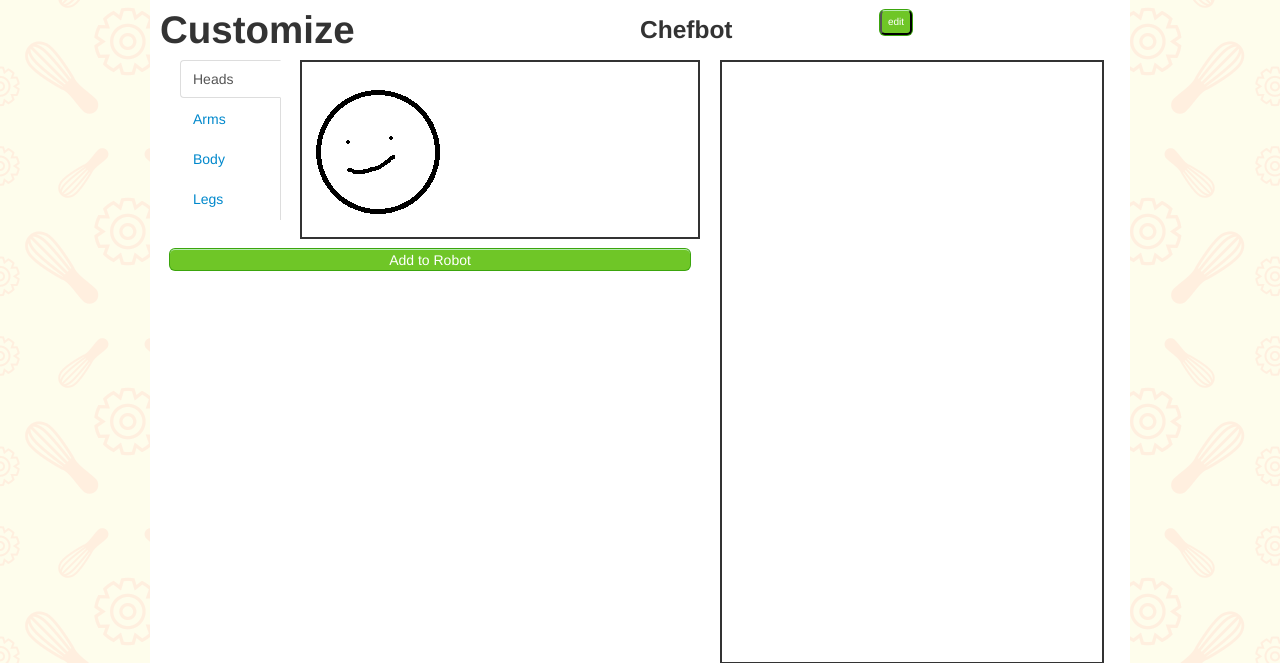
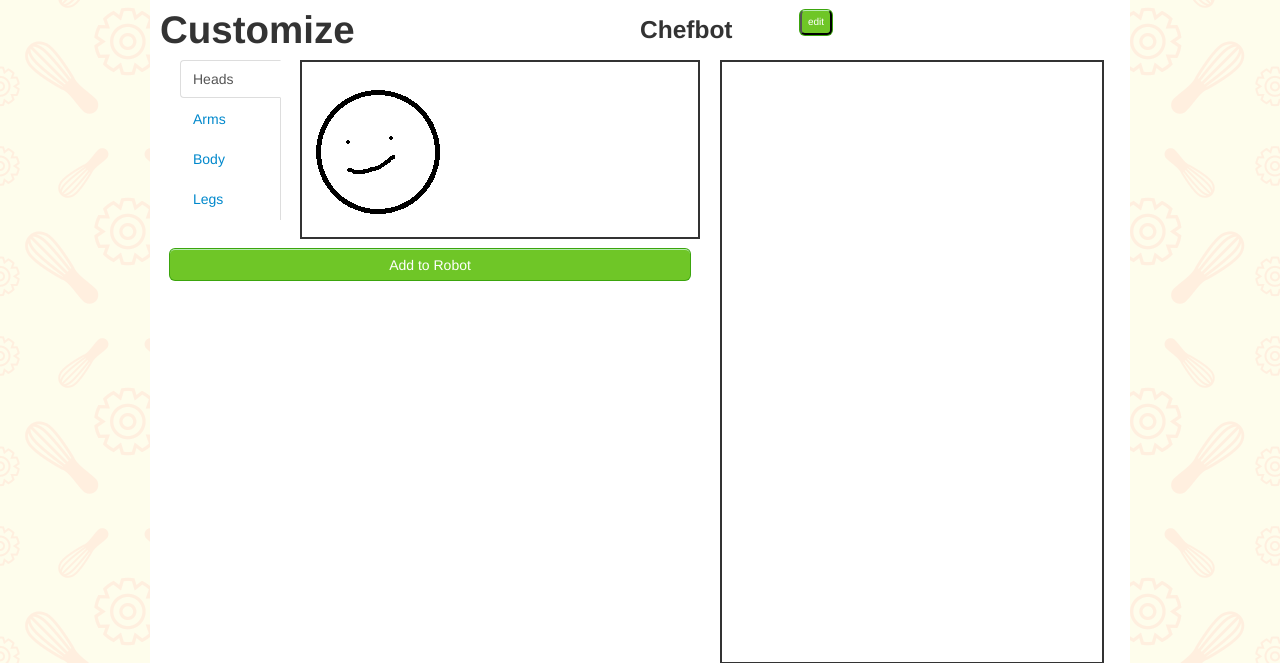
Before and after one commit to krushton/botsnpans, a PHP site: page /edit-robot.html in a window 1280 px wide. Shown: the part 60-723 px from the top of the page. Run offline with PHP 8.4, Linux system fonts and the light colour scheme.

Commit message:
Minor aesthetic updates

```diff
--- a/basic-bp/css/edit-robot.css
+++ b/basic-bp/css/edit-robot.css
@@ -31,9 +31,13 @@ button, #editNameBtn {
 	border-width: 2px;
 }
 #newName{
-	margin-bottom: 10px;
+	margin-bottom: 5px;
 	margin-top:10px;
 }
 #change{
 	margin: 10px;
+	padding: 5px;
 }
+#nameUpdated {
+	margin-bottom: 5px;
+}
--- a/basic-bp/edit-robot.html
+++ b/basic-bp/edit-robot.html
@@ -29,15 +29,16 @@
             <div class ="span6">
               <h1 id="title">Customize</h1>
             </div>
-            <div id="robotName" class = 'span3'>
+            <div id="robotName" class = 'span2'>
               <h3 id="userName">Chefbot</h3>
             </div>
-            <div class="span1">
+            <div class="span3">
               <button id="editNameBtn" class="greenButton">edit</button>
-            </div>
-              <div id="editName"class="span1">
+              <div id="editName">
                 <input id="newName" placeholder="New Robot Name"><button id="nameUpdated" class="btn span2">Change</button>
               </div>
+            </div>
+
 
           </div>
 
--- a/basic-bp/js/edit-robot.js
+++ b/basic-bp/js/edit-robot.js
@@ -8,5 +8,6 @@ $(document).ready(function(){
 		var newUsername = $("#newName").val()
 		$('#userName').html(newUsername);
 		$('#editName').hide();
+		$('#editNameBtn').show();
 	});
 })
```
